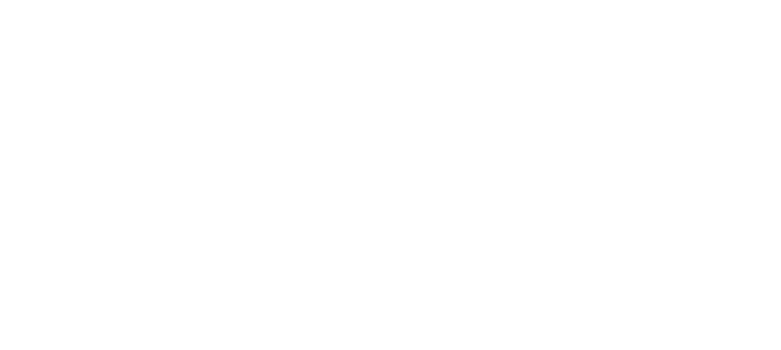
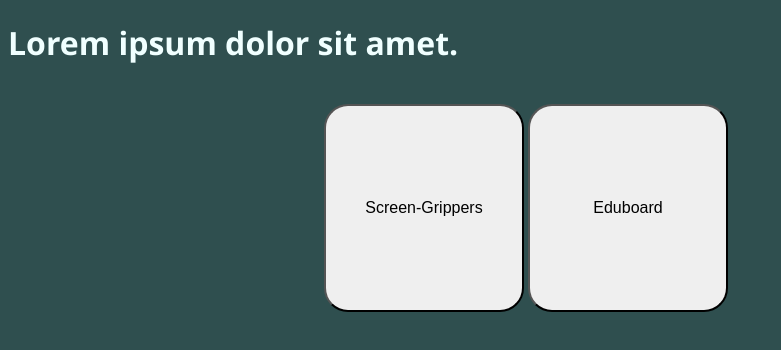
Before and after one commit to SeanKitaka/Portfolio-page, a plain HTML site: page index.html in a window 1280 px wide. Shown: the whole page, without its empty margins (0-781 px from the left). Drawn offline with Linux system fonts and the light colour scheme.

Commit message:
adding in buttons and making them hyperlinks

```diff
--- a/index.html
+++ b/index.html
@@ -4,9 +4,21 @@
     <meta charset="UTF-8">
     <meta http-equiv="X-UA-Compatible" content="IE=edge">
     <meta name="viewport" content="width=device-width, initial-scale=1.0">
+    <link rel="stylesheet" href="styles.css">
     <title>Sean Kitaka's portfolio page</title>
 </head>
 <body>
-
+    <div id="header">
+        <h1>Lorem ipsum dolor sit amet.</h1>
+        <img src="" alt="">
+    </div>
+    <div id = "container">
+        <button id="screengripper", onclick="window.location.href='https://github.com/SeanKitaka/Screen-gripper'">
+            Screen-Grippers
+        </button>
+        <button id="Eduboard", onclick="window.location.href='https://github.com/SeanKitaka/Eduboard-project'">
+            Eduboard
+        </button>
+    </div>
 </body>
 </html>
--- a/styles.css
+++ b/styles.css
@@ -0,0 +1,32 @@
+#header > h1{
+    font-family: 'Segoe UI', Tahoma;
+    color: azure;
+}
+body{
+    background-color: darkslategray;
+}
+
+button{
+    border-radius: 1.5rem;
+    width: 13rem;
+    height: 13rem;
+    font-size: medium;
+
+}
+#container{
+    width:50%;
+    margin: auto;
+}
+/* Style for screens smaller than 768px */
+@media (max-width: 768px) {
+    button {
+      width: 100%; /* Make the button full width */
+    }
+  }
+
+  /* Style for screens larger than 768px */
+  @media (min-width: 768px) {
+    button {
+      width: 200px; /* Set a fixed width for the button */
+    }
+  }
```
